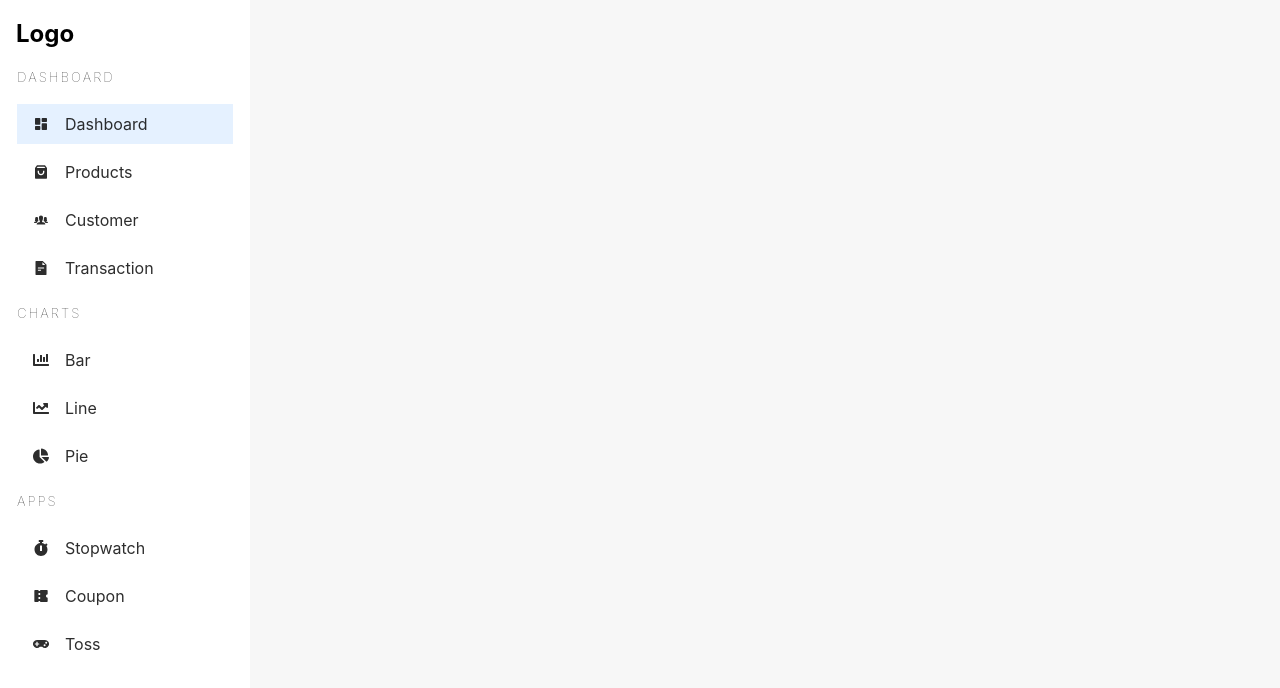
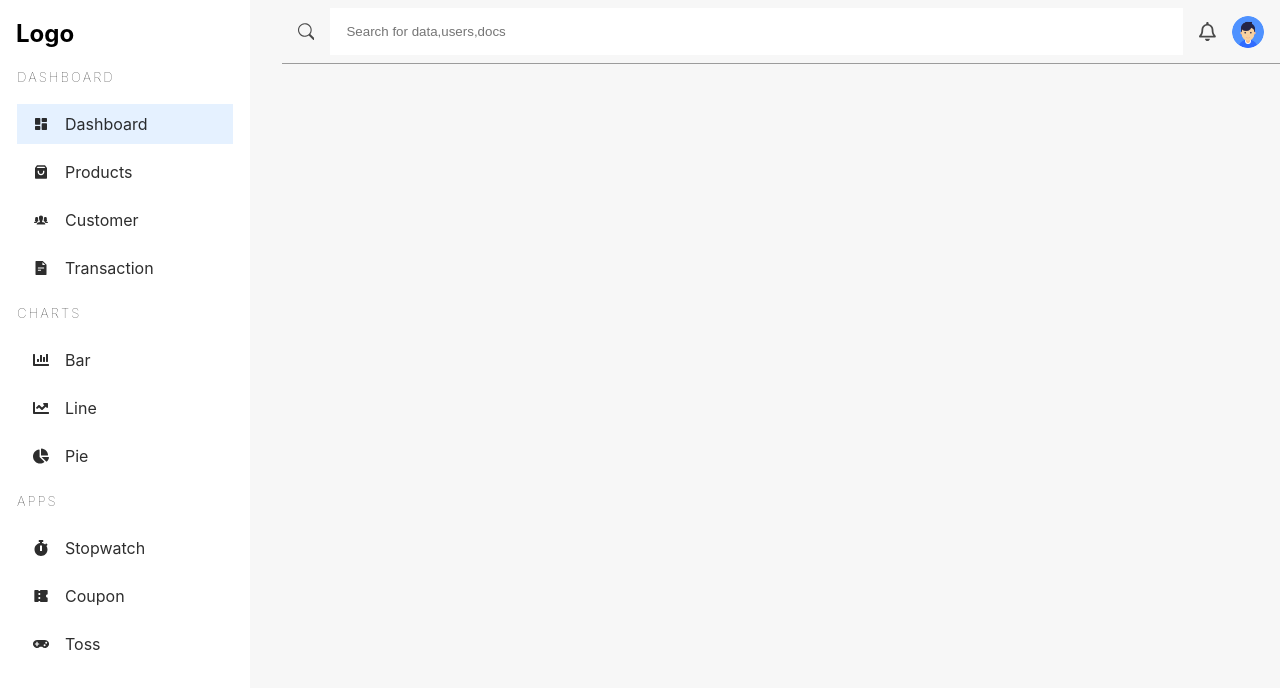
Before and after one commit to Jyotiraditya24/Dashboard, a React (Vite) app: page /admin/dashboard in a window 1280 px wide. Shown: the top 688 px of the page. Built offline with nearby package versions, Linux system fonts and the light colour scheme.

Commit message:
Top bar ready

```diff
--- a/src/pages/Customers.tsx
+++ b/src/pages/Customers.tsx
@@ -6,7 +6,11 @@
       {/* SIDEBAR */}
       <Sidebar />
       {/* MAIN */}
-      <main></main>
+      <main className="dashboard">
+        <div className="bar">
+          bar
+        </div>
+      </main>
     </div>
   );
 }
--- a/src/pages/Dashboard.tsx
+++ b/src/pages/Dashboard.tsx
@@ -1,16 +1,24 @@
 import Sidebar from "../components/Sidebar";
+import { BsSearch } from "react-icons/bs";
+import { FaRegBell } from "react-icons/fa";
+import userImg from "../assets/userpic.png";
 
 const Dashboard = () => {
   return (
     <div className="adminContainer">
       {/* SIDEBAR */}
-      <Sidebar/>
+      <Sidebar />
       {/* MAIN */}
-      <main>
-
+      <main className="dashboard">
+        <div className="bar">
+          <BsSearch />
+          <input type="text" placeholder="Search for data,users,docs" />
+          <FaRegBell />
+          <img src={userImg} alt="User" />
+        </div>
       </main>
     </div>
-  )
+  );
 };
 
 export default Dashboard;
--- /dev/null
+++ b/src/styles/_dashboard.scss
@@ -0,0 +1,21 @@
+.dashboard {
+    overflow-y: auto;
+    .bar {
+            height: 4rem;
+            @include flex(row, unset);
+            padding: 0 1rem;
+            border-bottom: 1px solid rgba(0, 0, 0, 0.37);
+            >input {
+                margin-right: auto;
+                @include inputStyle(100%,1rem,0);
+            }
+            >svg{
+                font-size: 1.2rem;
+                opacity: 0.7;
+            }
+            >img{
+                @include square(2rem);
+                border-radius: 50%;
+            }
+        }
+}
--- a/src/styles/app.scss
+++ b/src/styles/app.scss
@@ -1,4 +1,5 @@
 @import "mixin";
+@import "dashboard";
 
 :root{
     font-family: Inter,system-ui,Avenir, Helvetica,Arial, sans-serif ;
```
Also changed, not shown: src/assets/userpic.png (added).
